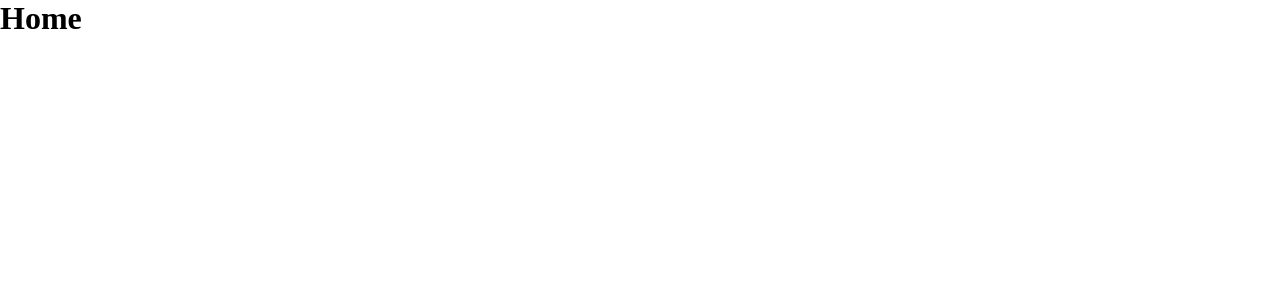
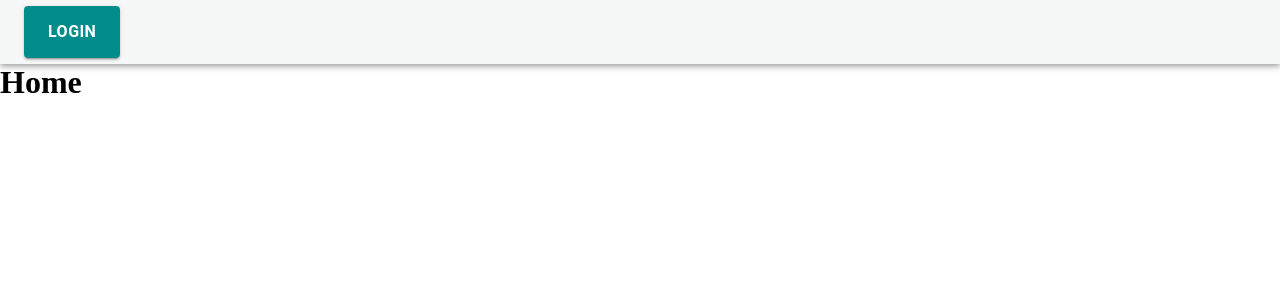
Before and after one commit to adrianodev97/party-and-events-services-app, a Next.js app: page / in a window 1280 px wide. Shown: the top 300 px of the page. Built offline with nearby package versions, Linux system fonts and the light colour scheme.

Commit message:
init to implement header

```diff
--- a/package.json
+++ b/package.json
@@ -11,7 +11,8 @@
   "dependencies": {
     "@emotion/react": "^11.11.1",
     "@emotion/styled": "^11.11.0",
-    "@mui/material": "^5.13.5",
+    "@mui/icons-material": "^5.14.7",
+    "@mui/material": "^5.14.7",
     "@reduxjs/toolkit": "^1.9.5",
     "@types/node": "20.3.1",
     "@types/react": "18.2.13",
--- a/src/app/template.tsx
+++ b/src/app/template.tsx
@@ -1,5 +1,6 @@
 'use client'
 
+import { MUIHeader } from '@/components/MUIHeader'
 import { ReduxProvider } from '@/store/provider'
 import { ThemeProvider } from '@/style/theme/ThemeProvider'
 import { ReactNode } from 'react'
@@ -7,7 +8,10 @@ import { ReactNode } from 'react'
 export default function Template({ children }: { children: ReactNode }) {
   return (
     <ReduxProvider>
-      <ThemeProvider>{children}</ThemeProvider>
+      <ThemeProvider>
+        <MUIHeader />
+        {children}
+      </ThemeProvider>
     </ReduxProvider>
   )
 }
--- a/src/components/MUIHeader/index.tsx
+++ b/src/components/MUIHeader/index.tsx
@@ -1,3 +1,27 @@
+import { Typography } from '@mui/material'
+import {
+  MUIStyledAppBar,
+  MUIStyledToolbar,
+  MUIStyledButton,
+  MUIStyledIconButton,
+} from './styles'
+import MenuIcon from '@mui/icons-material/Menu'
+
 export const MUIHeader = () => {
-  return <h1>Header</h1>
+  return (
+    <MUIStyledAppBar position="static">
+      <MUIStyledToolbar>
+        <MUIStyledIconButton
+          size="large"
+          edge="start"
+          color="info"
+          aria-label="menu"
+        >
+          <MenuIcon />
+        </MUIStyledIconButton>
+
+        <MUIStyledButton variant="contained">Login</MUIStyledButton>
+      </MUIStyledToolbar>
+    </MUIStyledAppBar>
+  )
 }
--- a/src/components/MUIHeader/styles.ts
+++ b/src/components/MUIHeader/styles.ts
@@ -0,0 +1,23 @@
+import {
+  styled,
+  AppBar,
+  Toolbar,
+  Typography,
+  Button,
+  IconButton,
+} from '@mui/material'
+
+export const MUIStyledAppBar = styled(AppBar)(({ theme }) => ({
+  background: theme.customPalette.background.default,
+}))
+
+export const MUIStyledToolbar = styled(Toolbar)(({ theme }) => ({}))
+
+// remove display none in dashboard route
+export const MUIStyledIconButton = styled(IconButton)(({ theme }) => ({
+  display: 'none',
+}))
+
+export const MUIStyledTypography = styled(Typography)(({ theme }) => ({}))
+
+export const MUIStyledButton = styled(Button)(({ theme }) => ({}))
```
Also changed, not shown: 1 other file (tests, documents, lock files or other folders).
